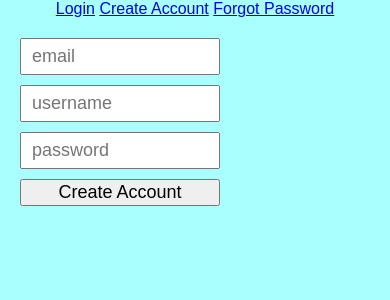
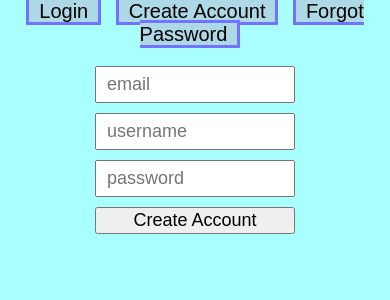
Before and after one commit to cameronrowe2/blog, a PHP site: page /create_account.html in a window 390 px wide. Shown: the top 300 px of the page. Run offline with PHP 8.4, Linux system fonts and the light colour scheme.

Commit message:
made mobile responsive

```diff
--- a/create_account.html
+++ b/create_account.html
@@ -1,5 +1,6 @@
 <body>
   <head>
+    <meta name="viewport" content="width=device-width, initial-scale=1">
     <link rel="stylesheet" type="text/css" href="styles.css">
     <script src="jquery.min.js"></script>
     <script>
@@ -47,9 +48,9 @@
   </head>
   <body>
     <div id="lo_header">
-      <a href="login.html">Login</a>
-      <a href="create_account.html">Create Account</a>
-      <a href="forgot_password.html">Forgot Password</a>
+      <a class="lo_header" href="login.html">Login</a>
+      <a class="lo_header" href="create_account.html">Create Account</a>
+      <a class="lo_header" href="forgot_password.html">Forgot Password</a>
     </div>
     <div id="ca">
       <input type="text" id="email" placeholder="email">
--- a/header.js
+++ b/header.js
@@ -7,9 +7,10 @@ var Header = {
   html: function(){
     $('#header').html("<div id=\"h_home\">Home</div>" +
     "<div id=\"h_create_post\">Create Post</div>" +
-    "<div id=\"h_logout\">Logout</div>" +
+    "<div id=\"h_notifications\"></div>" +
     "<div id=\"h_profile\"></div>" +
-    "<div id=\"h_notifications\"></div>")
+    "<div id=\"h_logout\">Logout</div>"
+  )
   },
 
   events: function(){
--- a/index.html
+++ b/index.html
@@ -1,7 +1,7 @@
 <body>
   <head>
+    <meta name="viewport" content="width=device-width, initial-scale=1">
     <link rel="stylesheet" type="text/css" href="styles.css">
-    <meta name="viewport" content="width=device-width, initial-scale=1.0">
     <script src="jquery.min.js"></script>
     <script src="header.js"></script>
     <script src="show_email.js"></script>
--- a/login.html
+++ b/login.html
@@ -1,5 +1,6 @@
 <body>
   <head>
+    <meta name="viewport" content="width=device-width, initial-scale=1">
     <link rel="stylesheet" type="text/css" href="styles.css">
     <script src="jquery.min.js"></script>
     <script>
--- a/notifications.html
+++ b/notifications.html
@@ -1,7 +1,7 @@
 <body>
   <head>
+    <meta name="viewport" content="width=device-width, initial-scale=1">
     <link rel="stylesheet" type="text/css" href="styles.css">
-    <meta name="viewport" content="width=device-width, initial-scale=1.0">
     <script src="jquery.min.js"></script>
     <script src="header.js"></script>
     <script src="show_email.js"></script>
--- a/post.html
+++ b/post.html
@@ -1,5 +1,6 @@
 <body>
   <head>
+    <meta name="viewport" content="width=device-width, initial-scale=1">
     <link rel="stylesheet" type="text/css" href="styles.css">
     <script src="jquery.min.js"></script>
     <script src="header.js"></script>
--- a/profile.html
+++ b/profile.html
@@ -1,5 +1,6 @@
 <body>
   <head>
+    <meta name="viewport" content="width=device-width, initial-scale=1">
     <link rel="stylesheet" type="text/css" href="styles.css">
     <script src="jquery.min.js"></script>
     <script src="header.js"></script>
--- a/styles.css
+++ b/styles.css
@@ -40,6 +40,7 @@ body {
 
 #li {
   margin: auto;
+  width: 200px;
 }
 
 #notifications {
@@ -81,8 +82,8 @@ h3 {
 #li {
   margin-top: 20px;
   margin-bottom: 20px;
-  margin-left: 20px;
-  margin-right: 20px;
+  /*margin-left: 20px;
+  margin-right: 20px;*/
   font-size: 15px;
 }
 
@@ -183,10 +184,10 @@ img {
 }
 
 #ca {
+  margin: auto;
+  width: 200px;
   margin-top: 20px;
   margin-bottom: 20px;
-  margin-left: 20px;
-  margin-right: 20px;
   font-size: 20px;
 }
 
```
Also changed, not shown: forgot_password.html (+4 -3 lines).
